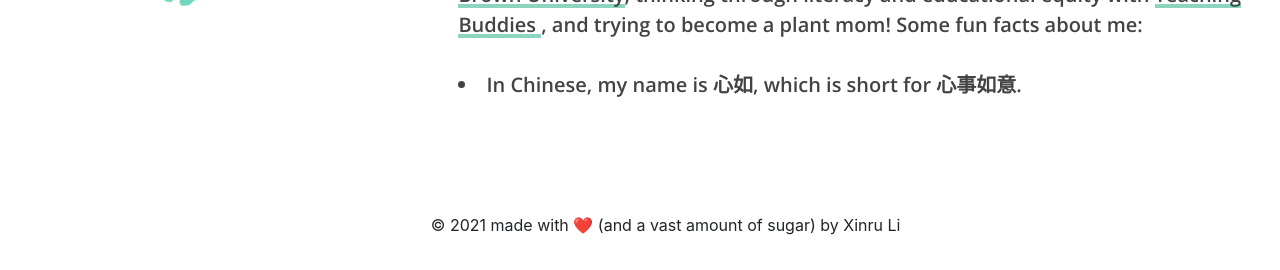
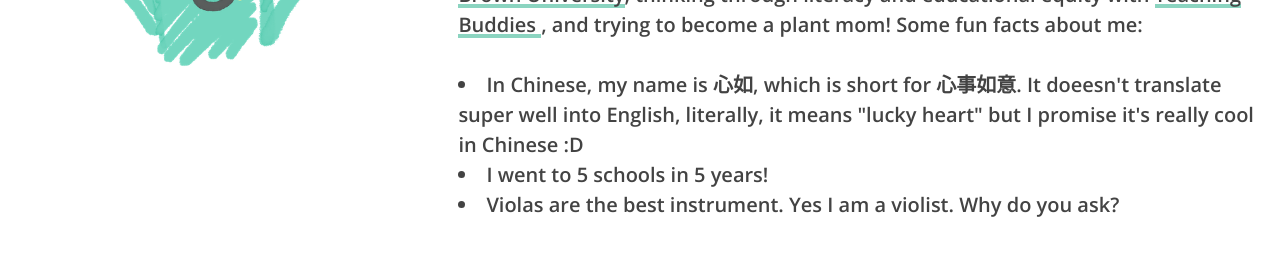
Before and after one commit to xinruviolas/xinruviolas.github.io, a React (Create React App) app: page /about in a window 1280 px wide. Shown: the part 403-673 px from the top of the page. Built offline with nearby package versions, Linux system fonts and the light colour scheme; some icons are missing.

Commit message:
wow eveyrthings hidious but at least i have an about page

```diff
--- a/src/pages/About.js
+++ b/src/pages/About.js
@@ -47,7 +47,11 @@ function Portfolio() {
                     Teaching Buddies </a>, and trying to become a plant mom! Some fun facts about me:
                     <br/><br/>
                     <u className={"bullet"}>
-                        <li>In Chinese, my name is 心如, which is short for 心事如意. </li>
+                        <li>In Chinese, my name is 心如, which is short for 心事如意. It doeesn't translate
+                        super well into English, literally, it means "lucky heart" but I promise it's really cool in Chinese :D</li>
+                        <li> I went to 5 schools in 5 years!</li>
+                        <li> Violas are the best instrument. Yes I am a violist. Why do you ask?</li>
+
                     </u>
 
                 </div>
```
